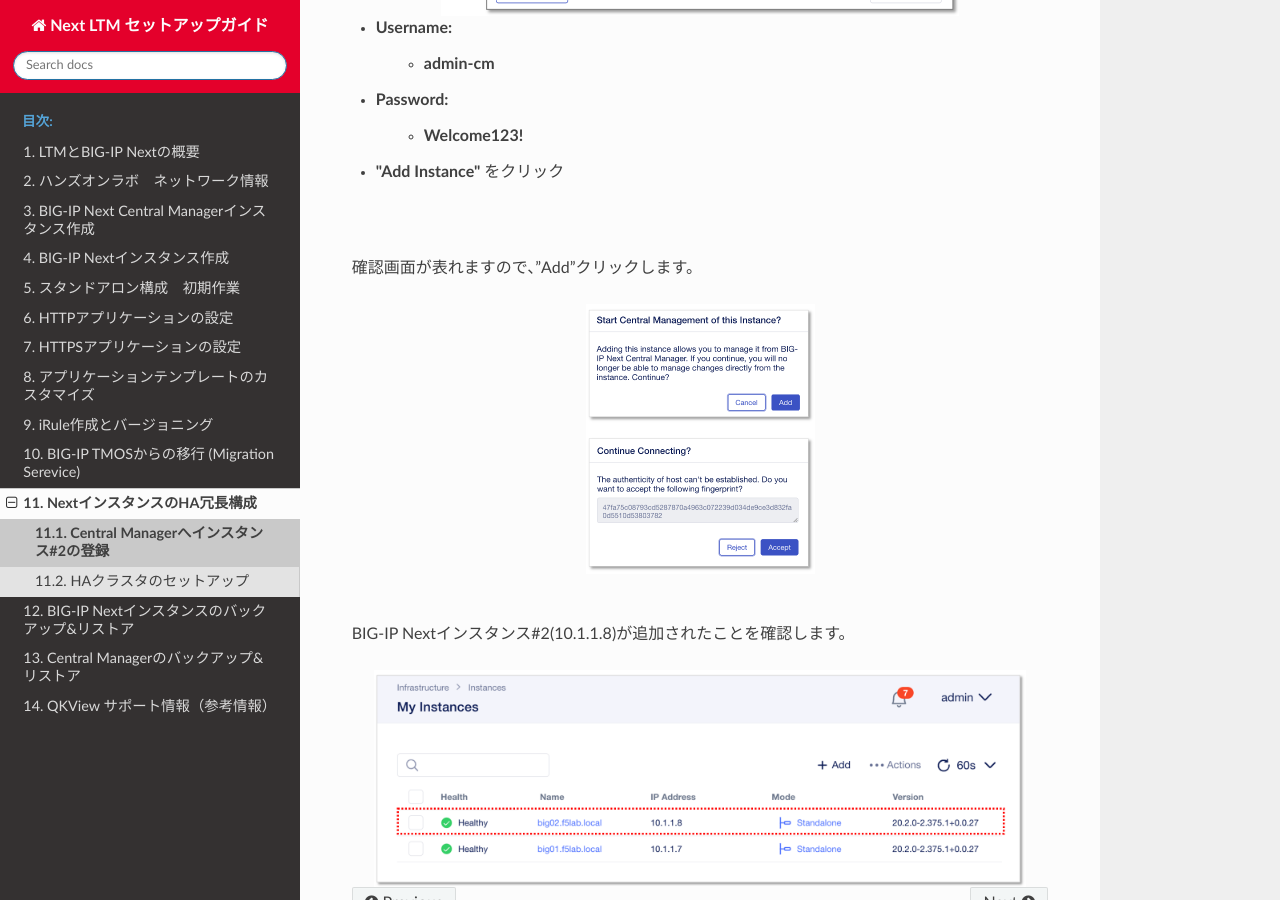
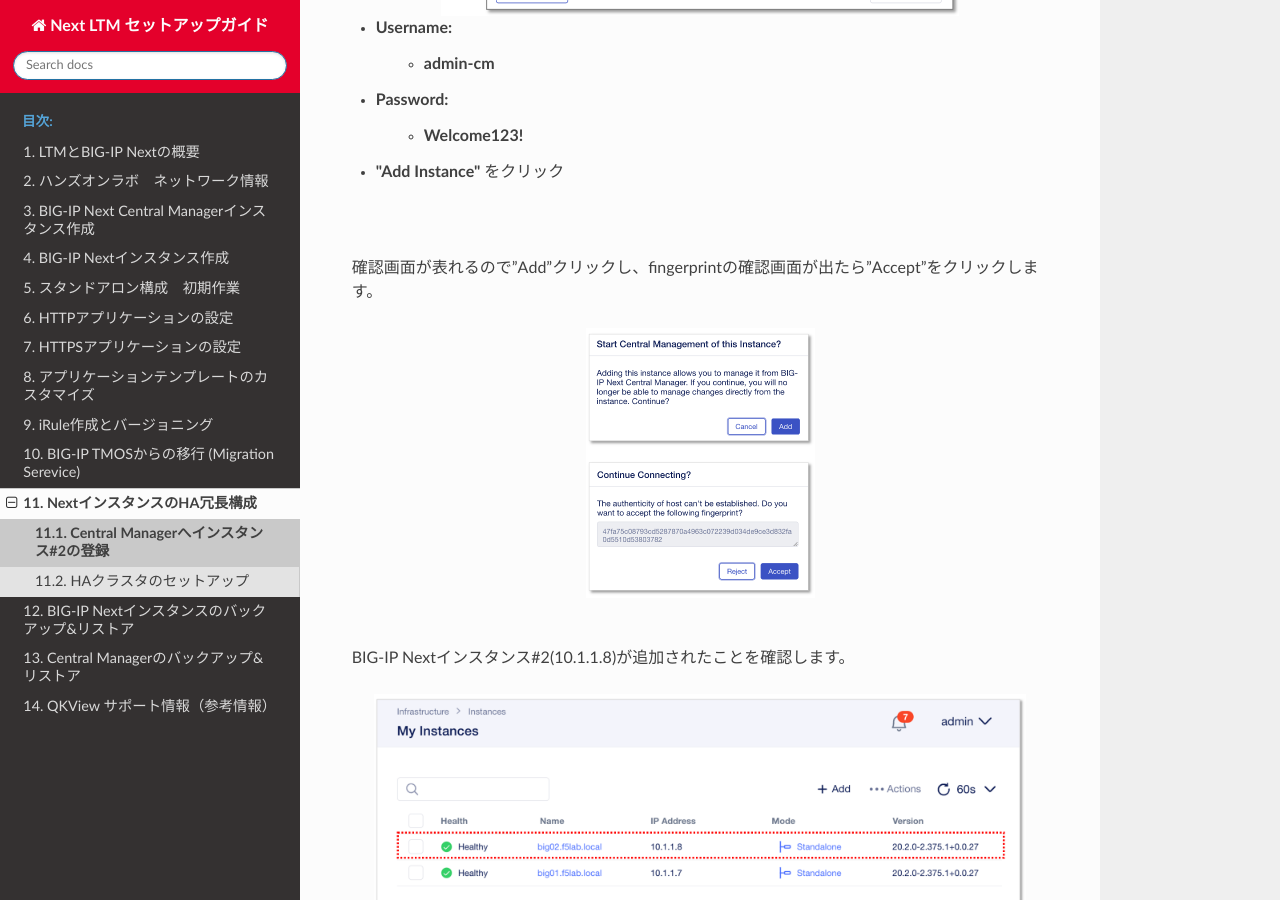
Before and after one commit to BeF5/f5j-easy-setup-next-ltm, a Sphinx documentation site: the page built from docs/content11/module01/module01.rst, in a window 1280 px wide and 900 px high, scrolled down 2275 px. Built offline with Sphinx 7.4.7 and the Read the Docs theme 2.0.0, drawn with Linux system fonts in a browser that asks for light colours.

Commit message:
Update module01.rst

```diff
--- a/docs/content11/module01/module01.rst
+++ b/docs/content11/module01/module01.rst
@@ -52,7 +52,7 @@ BIG-IP Next CMからNextインスタンスを管理するためのCredentialを
 
 
 |
-確認画面が表れますので、”Add”クリックします。
+確認画面が表れるので”Add”クリックし、fingerprintの確認画面が出たら”Accept”をクリックします。
 
 .. figure:: images/c11-m1-5.png
    :scale: 50%
```
